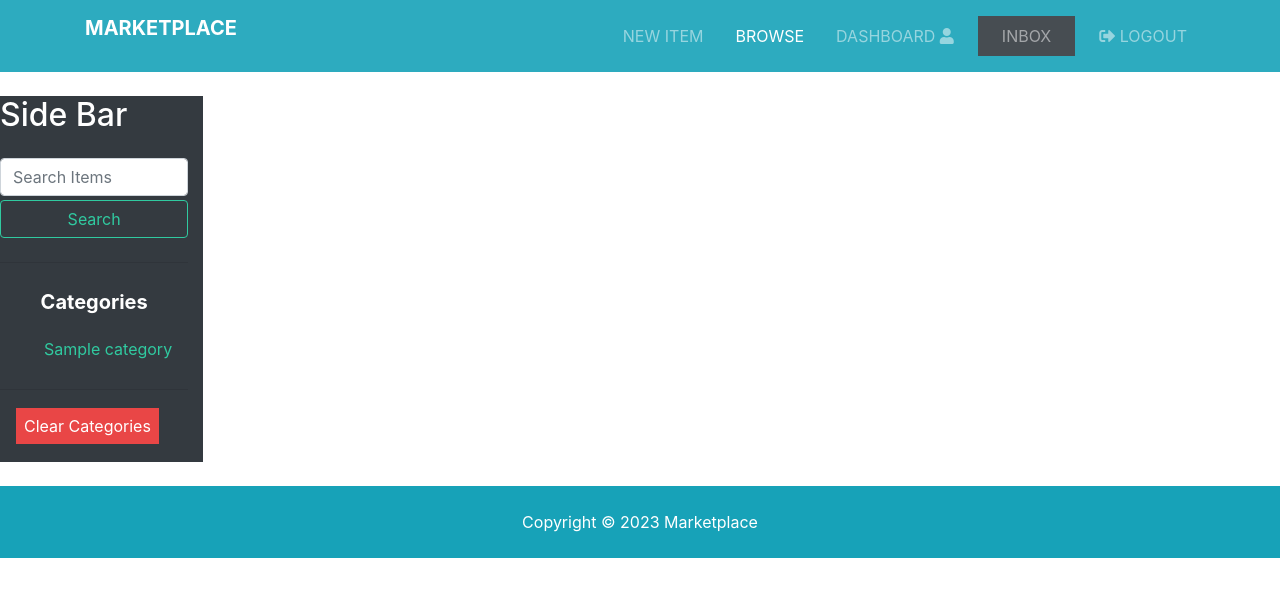
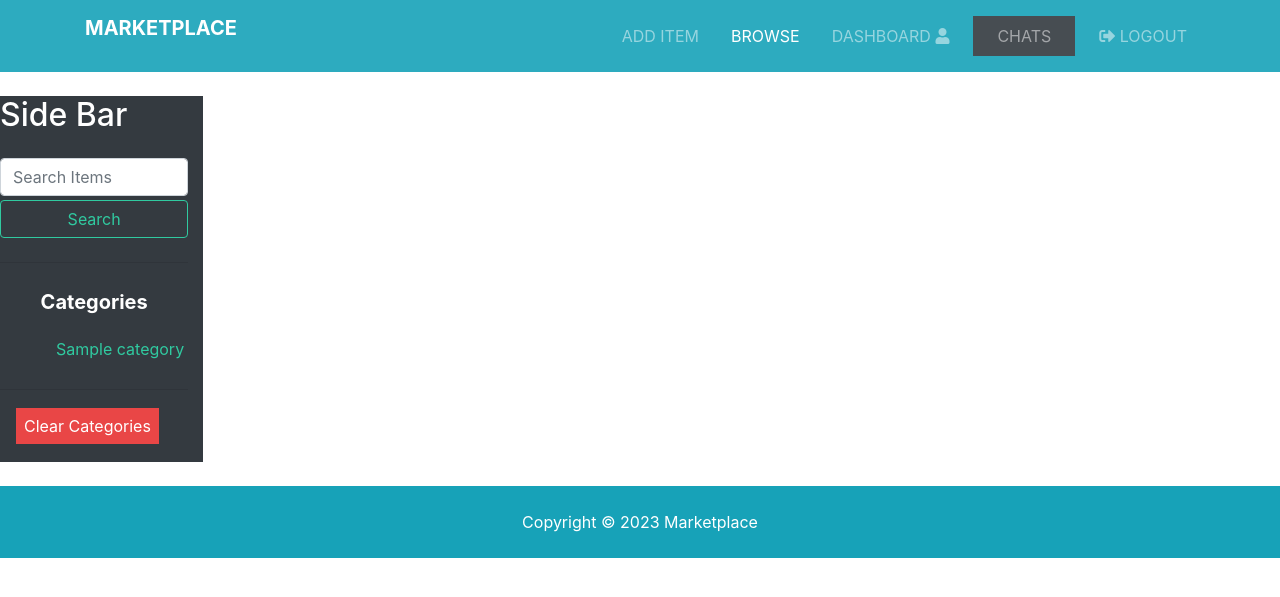
Before and after one commit to Kipkorir-Gideon/Marketplace, a Django app: page /items/ in a window 1280 px wide. Shown: the top 597 px of the page. Run offline with Django 4.2, Linux system fonts and the light colour scheme; a user stored in the database is signed in; tables that the repository leaves empty hold one stand-in row (values such as "Sample post"); some libraries are stand-ins or nearby versions.

Commit message:
Minor changes.

```diff
--- a/templates/items/items.html
+++ b/templates/items/items.html
@@ -30,7 +30,7 @@
                 <ul>
                     {% for category in categories %}
                     <a href="{% url 'items' %}?query={{ query }}&category={{ category.id }}" class="text-secondary">
-                        <li class="p-1{% if category.id == category_id %} bg-white{% endif %} mb-1" style="border-radius:5px">
+                        <li class="p-1{% if category.id == category_id %} bg-white{% endif %} mb-1 pl-3" style="border-radius:20px">
                             {{ category.name }}
                         </li>
                     </a>
--- a/templates/partials/_navbar.html
+++ b/templates/partials/_navbar.html
@@ -11,13 +11,13 @@
       <div class="collapse navbar-collapse" id="navbarNavAltMarkup">
         <ul class="navbar-nav ml-auto">
           <li
-            {% if 'new' in request.path %}
+            {% if 'new_item' in request.path %}
             class="nav-item active mr-3"
             {% else %}
             class="nav-item mr-3"
             {% endif %}
           >
-            <a class="nav-link" href="{% url 'new_item' %}">New Item</a>
+            <a class="nav-link" href="{% url 'new_item' %}">Add Item</a>
           </li>
           <li
             {% if 'items' in request.path %}
@@ -46,7 +46,7 @@
             class="nav-item mr-3"
           {% endif %}
           >
-            <a class="nav-link bg-info bg-dark px-4" href="{% url 'inbox' %}">Inbox</a>
+            <a class="nav-link bg-info bg-dark px-4" href="{% url 'inbox' %}">Chats</a>
           </li>
           <li class="nav-item">
             <a href="javascript:{document.getElementById('logout').submit()}" class="nav-link">
@@ -59,16 +59,6 @@
           </li>
           {% else %}
           <li
-          {% if 'signup' in request.path %}
-            class="nav-item active mr-3"
-          {% else %}
-            class="nav-item mr-3"
-          {% endif %}
-          >
-            <a class="nav-link" href="{% url 'signup' %}">
-              <i class="fas fa-user-plus"></i> Sign Up</a>
-          </li>
-          <li
           {% if 'login' in request.path %}
             class="nav-item active mr-3"
           {% else %}
@@ -80,6 +70,16 @@
 
               Login</a>
           </li>
+          <li
+          {% if 'signup' in request.path %}
+            class="nav-item active mr-3"
+          {% else %}
+            class="nav-item mr-3"
+          {% endif %}
+          >
+            <a class="nav-link" href="{% url 'signup' %}">
+              <i class="fas fa-user-plus"></i> Sign Up</a>
+          </li>
           {% endif %}
         </ul>
       </div>
```
